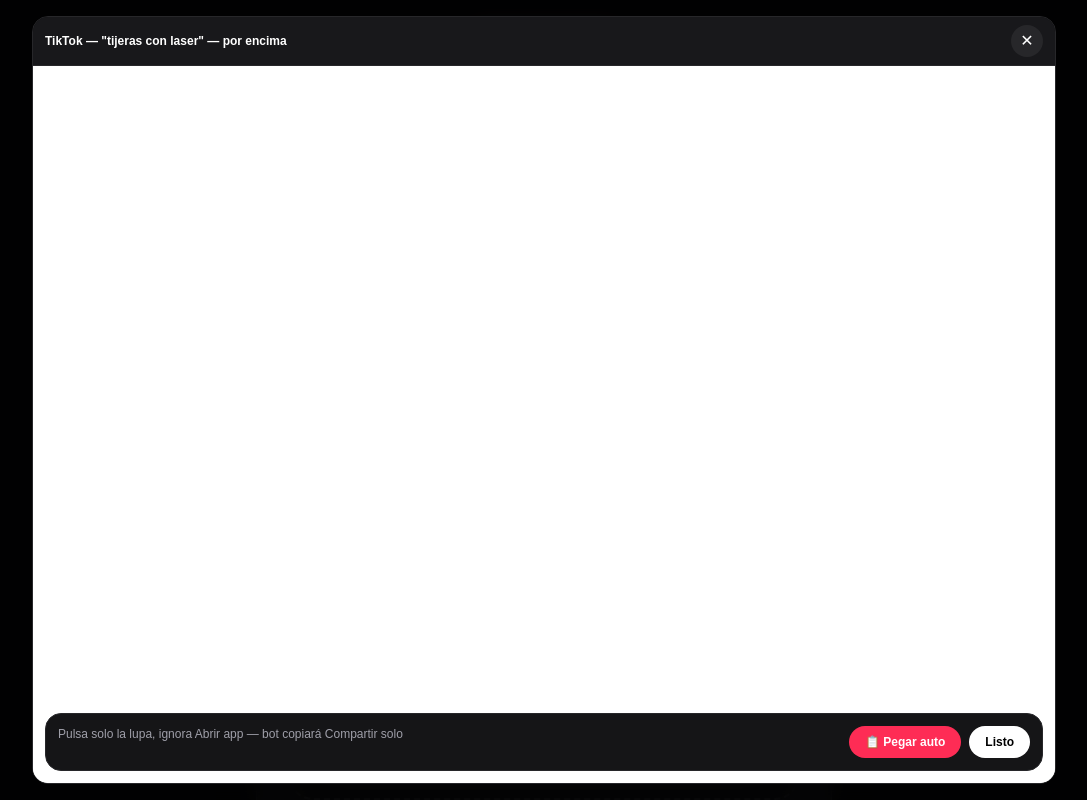
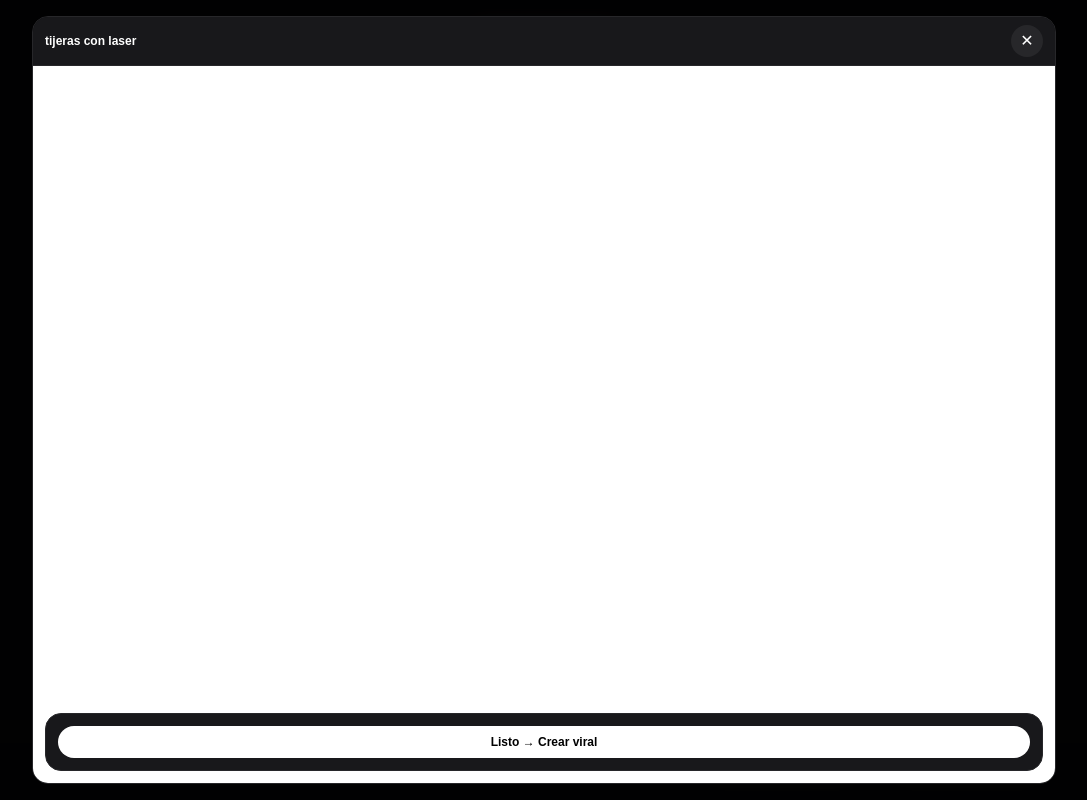
Before and after one commit to 3737631/videos, a Next.js app: page /videos/ in a window 1280 px wide. Both pictures are taken after a click on the button "Buscar". Shown: the top 800 px of the page, without its empty margins (96-1183 px from the left). Built offline with nearby package versions, Linux system fonts and the light colour scheme.

Commit message:
limpio: elimina secciones vacias, Listo crea viral con Voz directo, sin mencionar TikTok

```diff
--- a/app/page.tsx
+++ b/app/page.tsx
@@ -283,24 +283,7 @@ export default function App() {
               {tiktokLoading && <div className="text-xs text-zinc-400 flex items-center gap-2"><Loader2 className="w-3 h-3 animate-spin"/>Descargando sin marca...</div>}
             </div>
 
-            <div className="border-2 border-dashed border-zinc-700 bg-zinc-950/50 rounded-3xl p-6 flex flex-col items-center text-center space-y-3">
-              <div className="w-14 h-14 bg-zinc-800 rounded-full flex items-center justify-center"><Link2 className="w-7 h-7 text-cyan-400"/></div>
-              <h3 className="font-bold text-sm">O pega enlaces de Compartir manualmente</h3>
-              <p className="text-xs text-zinc-500">Si el bot no pudo, pega 1-5 enlaces de TikTok</p>
-              <div className="w-full flex gap-2">
-                <input value={tiktokDraft} onChange={e=>setTiktokDraft(e.target.value)} onKeyDown={e=>{if(e.key==="Enter") handleAddLink()}} placeholder="https://www.tiktok.com/@user/video/..." className="flex-1 bg-zinc-900 border border-zinc-800 rounded-full px-4 py-3 text-xs outline-none text-center"/>
-                <button onClick={handleAddLink} className="px-6 py-3 bg-white text-black rounded-full font-bold text-sm">Añadir</button>
-              </div>
-              {tiktokLinks.length>0 && <div className="w-full space-y-2 max-h-[140px] overflow-y-auto">{tiktokLinks.map((l,i)=><div key={i} className="flex items-center gap-2 bg-zinc-900 border border-zinc-800 rounded-full px-3 py-2 text-xs"><span className="flex-1 truncate text-left">{l}</span><button onClick={()=>setTiktokLinks(p=>p.filter((_,k)=>k!==i))} className="w-6 h-6 bg-zinc-800 rounded-full">✕</button></div>)}</div>}
-              <button onClick={handleDownload} disabled={tiktokLoading || tiktokLinks.length===0} className="w-full py-3 bg-white text-black rounded-full font-bold text-sm disabled:opacity-40">Descargar sin marca ↓</button>
-              {tiktokError && <div className="w-full rounded-xl border border-amber-500/20 bg-amber-500/10 px-3 py-2 text-xs text-amber-300">{tiktokError}</div>}
-            </div>
 
-            <div className="border border-zinc-800 rounded-3xl p-6 flex flex-col items-center text-center space-y-3">
-              <h3 className="font-bold text-sm">O sube tus vídeos</h3>
-              <input ref={fileInput} type="file" accept="video/*" multiple className="hidden" onChange={e=>handleUpload(e.target.files)}/>
-              <button onClick={()=>fileInput.current?.click()} className="w-full py-3 bg-zinc-800 rounded-full font-bold text-sm">Seleccionar vídeos</button>
-            </div>
           </div>
         )}
 
@@ -338,15 +321,17 @@ export default function App() {
         <div className="fixed inset-0 z-[100] bg-black/80 backdrop-blur flex flex-col p-2 sm:p-4">
           <div className="flex-1 bg-zinc-950 border border-zinc-800 rounded-2xl overflow-hidden flex flex-col max-w-5xl w-full mx-auto">
             <div className="flex items-center justify-between px-3 py-2 bg-zinc-900 border-b border-zinc-800">
-              <span className="text-xs font-bold">TikTok — &quot;{overlayQuery}&quot; — por encima</span>
+              <span className="text-xs font-bold">{overlayQuery}</span>
               <button onClick={()=>setOverlayOpen(false)} className="w-8 h-8 bg-zinc-800 rounded-full flex items-center justify-center">✕</button>
             </div>
-            <div className="flex-1 relative bg-white">
-              <iframe src={`${API_BASE}/api/feed?q=${encodeURIComponent(overlayQuery)}`} className="w-full h-full border-0" sandbox="allow-scripts allow-same-origin allow-popups allow-forms" title="TikTok"/>
-              <div className="absolute bottom-3 left-3 right-3 bg-zinc-950/95 border border-zinc-800 rounded-2xl p-3 flex gap-2">
-                <span className="flex-1 text-xs text-zinc-400">Pulsa solo la lupa, ignora Abrir app — bot copiará Compartir solo</span>
-                <button onClick={handleAutoPaste} className="px-4 py-2 bg-[#fe2c55] rounded-full text-white text-xs font-bold">📋 Pegar auto</button>
-                <button onClick={()=>setOverlayOpen(false)} className="px-4 py-2 bg-white text-black rounded-full text-xs font-bold">Listo</button>
+            <div className="flex-1 relative bg-zinc-950">
+              <iframe src={`${API_BASE}/api/feed?q=${encodeURIComponent(overlayQuery)}`} className="w-full h-full border-0" sandbox="allow-scripts allow-same-origin allow-popups allow-forms" title="Feed"/>
+              <div className="absolute bottom-3 left-3 right-3 bg-zinc-900 border border-zinc-800 rounded-2xl p-3 flex gap-2">
+                <button onClick={async()=>{
+                  if (clips.length>0) { setOverlayOpen(false); setMode("voice"); setTimeout(()=>processVideo(),400); }
+                  else if (tiktokLinks.length>0) { await handleDownload(); setOverlayOpen(false); if(clips.length>0){ setMode("voice"); setTimeout(()=>processVideo(),600);} }
+                  else { setOverlayOpen(false); }
+                }} className="flex-1 py-2 bg-white text-black rounded-full text-xs font-bold">Listo → Crear viral</button>
               </div>
             </div>
           </div>
```
